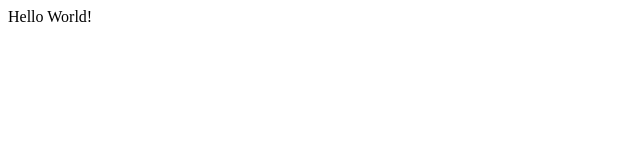
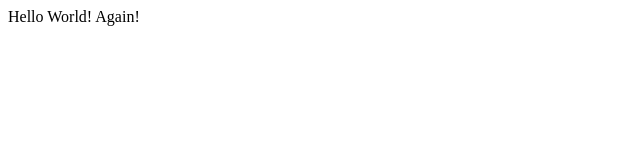
Before and after one commit to sspahic2/nextjs-test, a Next.js app: page / in a window 1280 px wide. Shown: the top 160 px of the page, without its empty margins (0-640 px from the left). Built offline with nearby package versions, Linux system fonts and the light colour scheme.

Commit message:
First update.

```diff
--- a/pages/index.tsx
+++ b/pages/index.tsx
@@ -1,7 +1,7 @@
 const Home = () => {
   return (
     <>
-      <div>Hello World!</div>
+      <div>Hello World! Again!</div>
     </>
   )
 };
```
